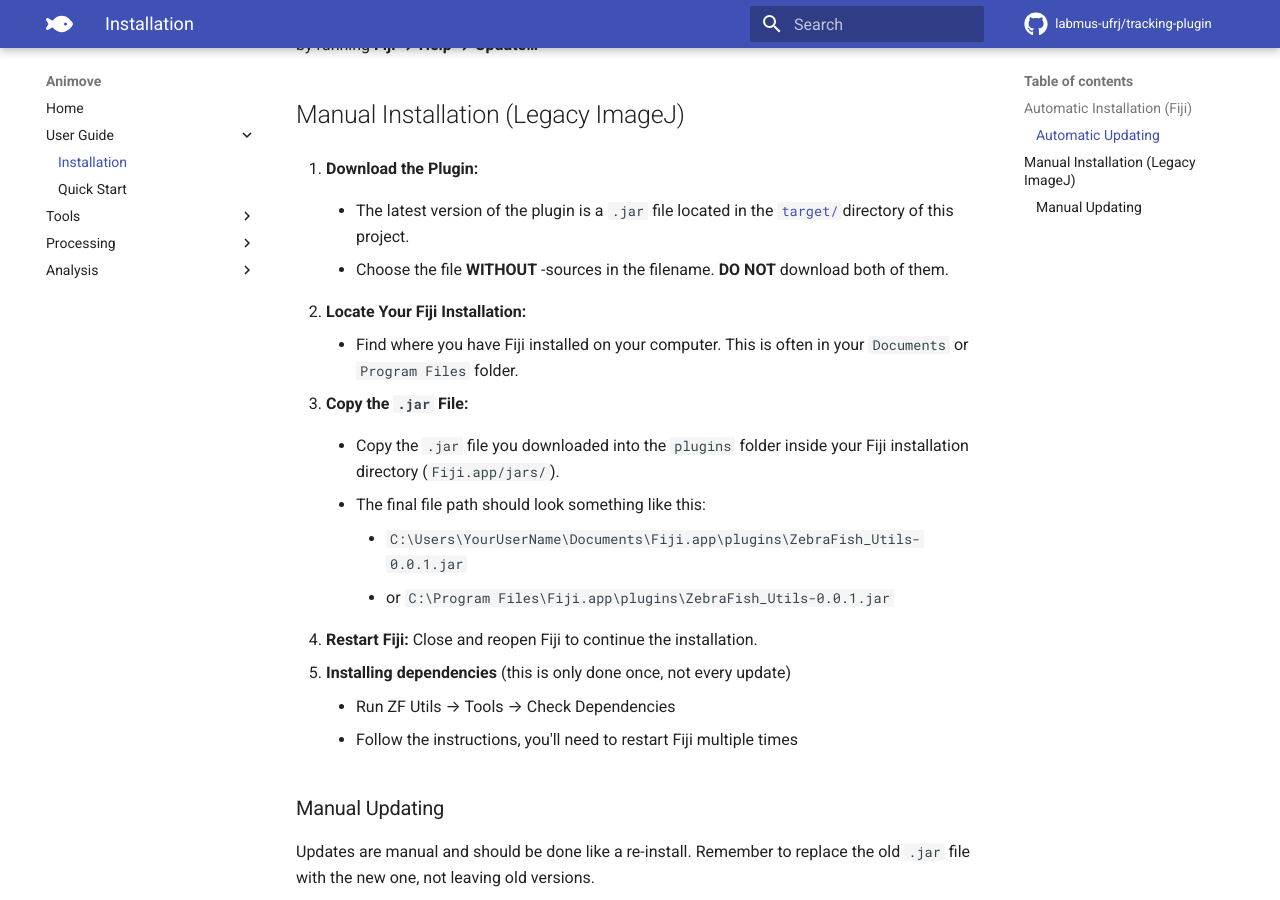
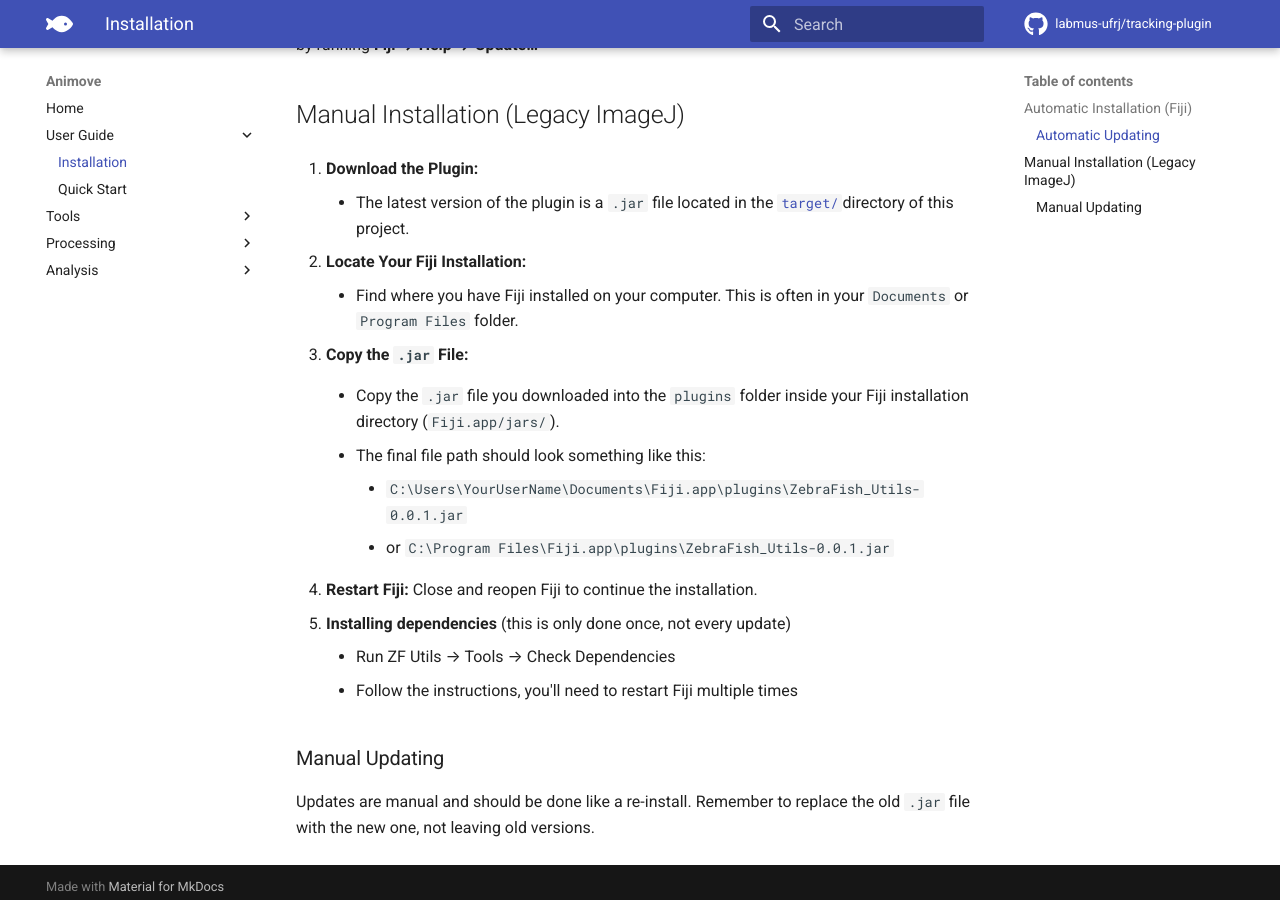
Before and after one commit to labmus-ufrj/Animove, an MkDocs documentation site: the page built from docs/docs/guide/installation.md, in a window 1280 px wide and 900 px high, scrolled down 789 px. Built offline with MkDocs 1.6.1 and Material for MkDocs 9.7.7, drawn with Linux system fonts in a browser that asks for light colours; comment, search, counter and statistics services are not loaded.

Commit message:
docs update

```diff
--- a/docs/docs/guide/installation.md
+++ b/docs/docs/guide/installation.md
@@ -22,8 +22,6 @@
 1.  **Download the Plugin:**
     - The latest version of the plugin is a `.jar` file located in the  [`target/`](https://github.com/labmus-ufrj/tracking-plugin/tree/main/target)directory of this project.
 
-    - Choose the file **WITHOUT** -sources in the filename. **DO NOT** download both of them.
-
 2.  **Locate Your Fiji Installation:**
     - Find where you have Fiji installed on your computer. This is often in your `Documents` or `Program Files` folder.
 
```
Also changed, not shown: README.md.
